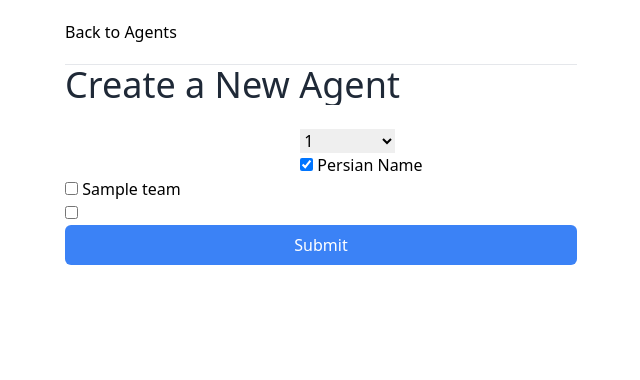
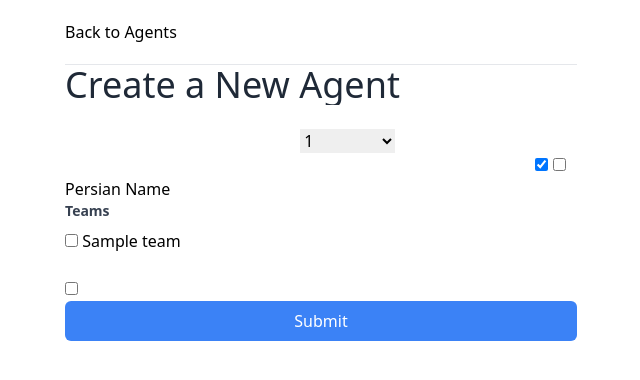
Before and after one commit to ArmanAghania/tft-cm, a Django app: page /agents/create/ in a window 1280 px wide. Shown: the part 80-460 px from the top of the page, without its empty margins (319-959 px from the left). Run offline with Django 3.2, Linux system fonts and the light colour scheme; a user stored in the database is signed in; tables that the repository leaves empty hold one stand-in row (values such as "Sample post"); parts of the project's set-up code (start-up, migrations or seed data) failed here and were passed over; some libraries are stand-ins or nearby versions.

Commit message:
Major Updates

```diff
--- a/agents/templates/agents/agent_create.html
+++ b/agents/templates/agents/agent_create.html
@@ -16,10 +16,16 @@
                 {{ form.last_name|as_crispy_field }}
                 {{ form.email|as_crispy_field }}
                 {{ form.rank|as_crispy_field }}
+                {{ form.position|as_crispy_field }}
                 {{ form.chat_id|as_crispy_field }}
                 {{ form.is_active|as_crispy_field }}
+                {{ form.is_available_for_leads|as_crispy_field }}
                 {{ form.alt_name|as_crispy_field }}
+                <label class="block text-gray-700 text-sm font-bold mb-2">
+                    Teams
+                </label>
                 {{ form.teams }}
+                </br>
                 {{ form.is_team_leader|as_crispy_field }}
         <button type="submit" class="w-full text-white bg-blue-500 hover:bg-blue-600 px-3 py-2 rounded-md">{% trans "Submit" %}</button>
     </form>
```
Lines whose indentation alone changed are shown as unchanged.
